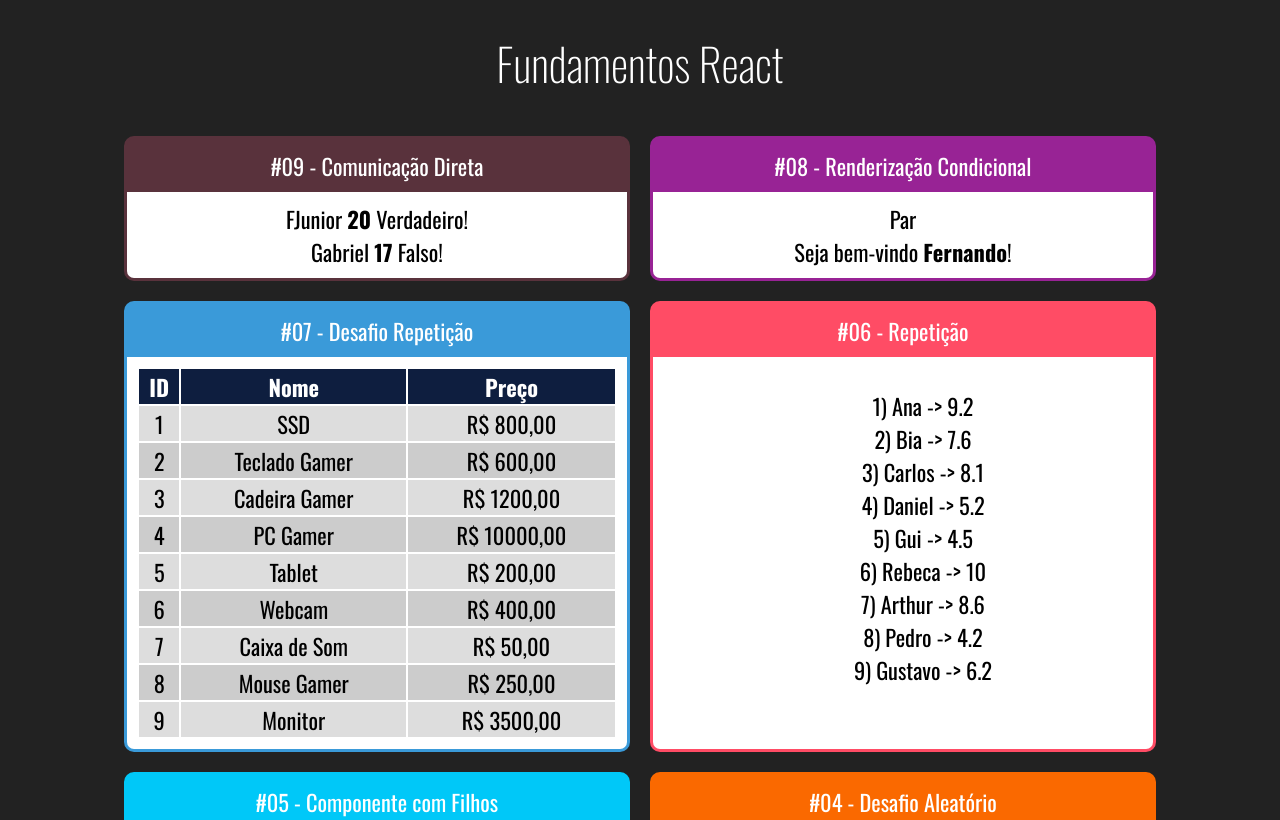
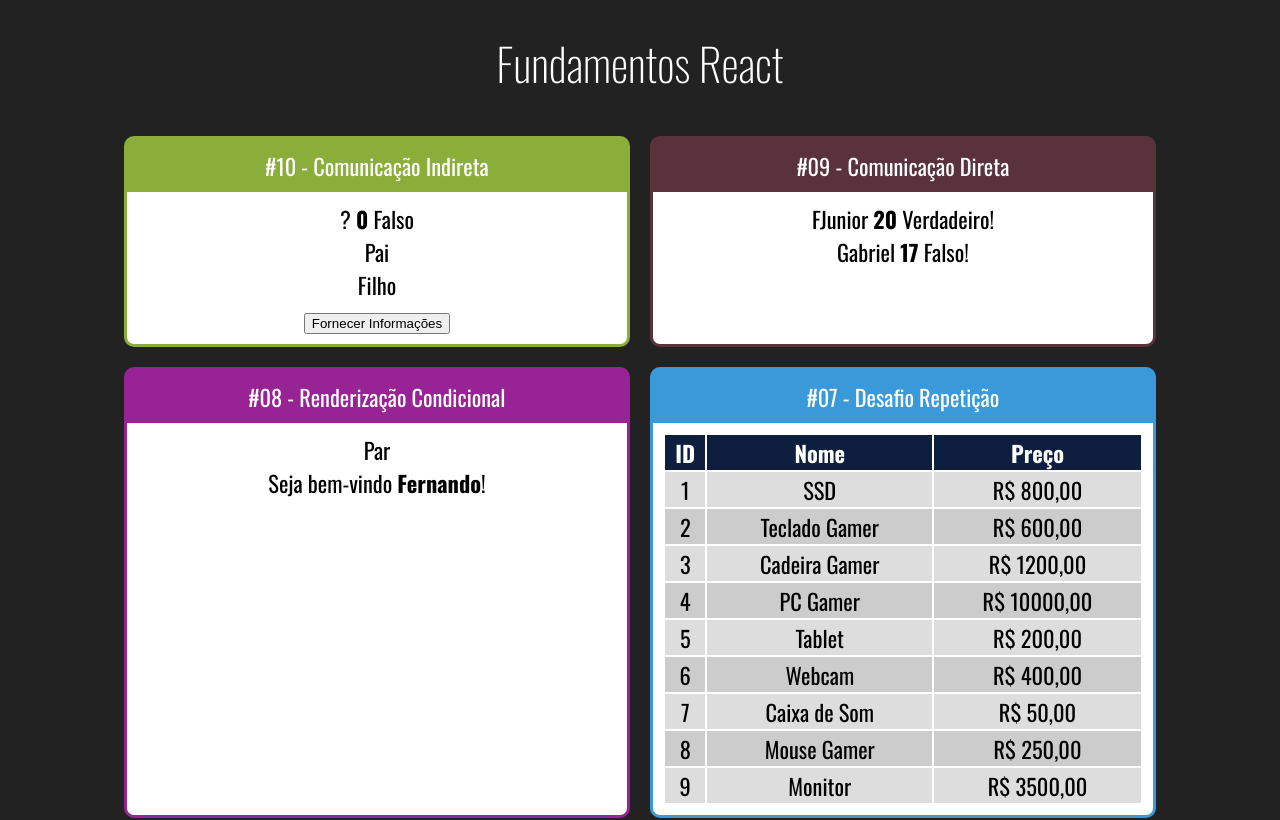
Before and after one commit to lukendev/fundamentos-react, a React (Create React App) app: page / in a window 1280 px wide. Shown: the top 820 px of the page. Built offline with nearby package versions, Linux system fonts and the light colour scheme.

Commit message:
feat: Indirect Communication

```diff
--- a/src/App.jsx
+++ b/src/App.jsx
@@ -3,6 +3,7 @@
 
 import Card from './components/layout/Card'
 
+import IndiretaPai from './components/comunicacao/IndiretaPai'
 import DiretaPai from './components/comunicacao/DiretaPai'
 import UsuarioInfo from './components/condicional/UsuarioInfo'
 import ParOuImpar from './components/condicional/ParOuImpar'
@@ -15,12 +16,18 @@
 import ComParametro from './components/basicos/ComParametro'
 import Fragmento from './components/basicos/Fragmento'
 
+
+
 export default _ =>
 
     <div className='App'>
         <h1>Fundamentos React</h1>
 
         <div className="Cards">
+
+        <Card titulo="#10 - Comunicação Indireta" color="#8BAD39">
+                <IndiretaPai></IndiretaPai>
+            </Card>
 
         <Card titulo="#09 - Comunicação Direta" color="#59323C">
                 <DiretaPai></DiretaPai>
--- /dev/null
+++ b/src/components/comunicacao/IndiretaFilho.jsx
@@ -0,0 +1,13 @@
+import React from 'react'
+
+export default props => {
+    const cb = props.quandoClicar
+    return (
+        <div>
+            <div>
+                Filho
+            </div>
+            <button onClick={_ => cb('João', 53, true)}>Fornecer Informações</button>
+        </div>
+    )
+}
--- /dev/null
+++ b/src/components/comunicacao/IndiretaPai.jsx
@@ -0,0 +1,26 @@
+import React from 'react'
+import IndiretaFilho from './IndiretaFilho'
+
+export default props => {
+    let nome = '?'
+    let idade = 0
+    let nerd = false
+    // nome idade nerd
+    function fornecerInformacoes(nomeParam, idadeParam, nerdParam){
+        nome = nomeParam
+        idade = idadeParam
+        nerd = nerdParam
+
+        console.log(nome, idade, nerd)
+    }
+
+    return (
+        <div>
+            <span>{nome} </span>
+            <span><strong>{idade}</strong> </span>
+            <span>{nerd ? 'Verdadeiro' : 'Falso'}</span>
+            <div>Pai</div>
+            <IndiretaFilho quandoClicar={fornecerInformacoes}></IndiretaFilho>
+        </div>
+    )
+}
```
